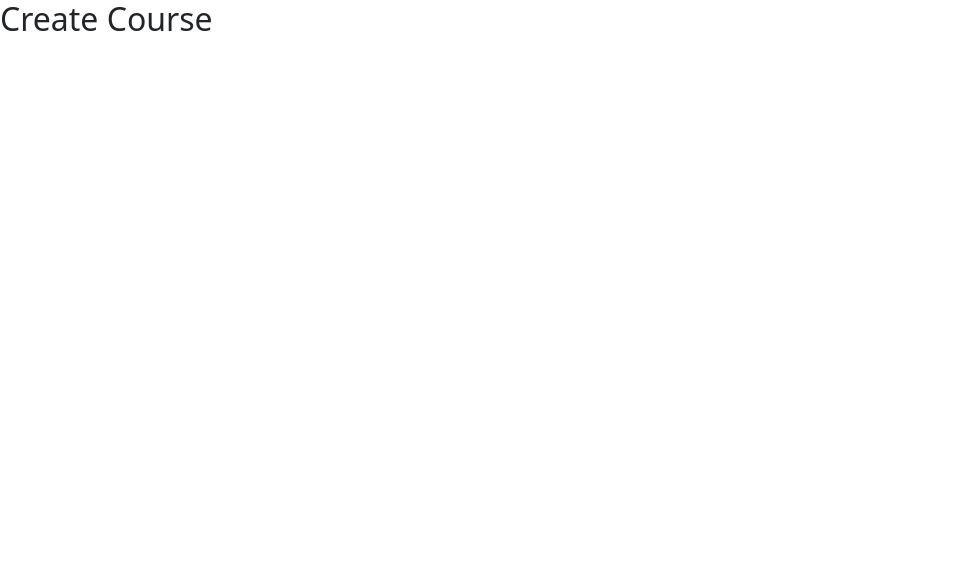
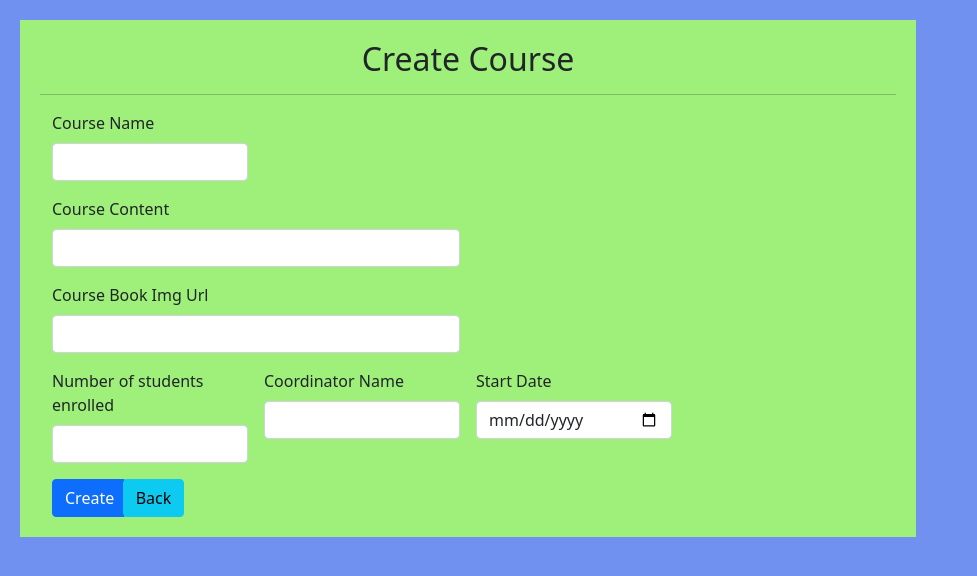
Before and after one commit to anurag1302/courses-app, a React (Create React App) app in the folder app/: page /createcourse in a window 1280 px wide. Shown: the top 576 px of the page, without its empty margins (0-977 px from the left). Built offline with nearby package versions, Linux system fonts and the light colour scheme; the HTML template or start-up script is replaced by a standard one.

Commit message:
Delete Course component added, API corrected, Error component added

```diff
--- a/app/src/components/APIs/API.js
+++ b/app/src/components/APIs/API.js
@@ -2,6 +2,8 @@ const API = {
   ALL_COURSES_API: `https://localhost:5001/GetAllCourses`,
   GET_COURSE_BY_ID: `https://localhost:5001/GetCoursesById/`,
   UPDATE_COURSE: `https://localhost:5001/UpdateCourse`,
+  CREATE_COURSE: `https://localhost:5001/CreateCourse`,
+  DELETE_COURSE: `https://localhost:5001/DeleteCourse/`,
 };
 
 export default API;
--- a/app/src/components/Courses/Courses.js
+++ b/app/src/components/Courses/Courses.js
@@ -1,10 +1,11 @@
 import React, { useState, useEffect } from "react";
 import API from "../APIs/API";
 import "./styles.css";
-import { Link } from "react-router-dom";
+import { Link, useHistory } from "react-router-dom";
 
 const Courses = () => {
   const [courses, setCourses] = useState([]);
+  const history = useHistory();
 
   useEffect(() => {
     let apiUrl = API.ALL_COURSES_API;
@@ -16,6 +17,28 @@ const Courses = () => {
     };
     fetchData();
   }, []);
+
+  const deleteCourse = async (e, id) => {
+    e.preventDefault();
+
+    let decision = window.confirm(
+      "Are you sure you want to delete the course?"
+    );
+
+    if (!decision) {
+      return;
+    } else {
+      let apiUrl = `${API.DELETE_COURSE}${id}`;
+      const requestOptions = {
+        method: "DELETE",
+      };
+
+      const response = await fetch(apiUrl, requestOptions);
+      const data = await response.json();
+      console.log(data);
+      window.location.reload();
+    }
+  };
 
   return (
     <div className="courses-div">
@@ -40,14 +63,21 @@ const Courses = () => {
               </li>
             </ul>
             <div className="card-body">
-              <Link to={link}>Edit</Link>
+              <Link className="btn btn-success" to={link}>
+                Edit
+              </Link>
+              <button
+                className="btn btn-danger"
+                onClick={(e) => {
+                  deleteCourse(e, item.id);
+                }}
+              >
+                Delete
+              </button>
             </div>
           </div>
         );
       })}
-      <div className="create-course">
-        <Link to="/createcourse">Create a Course</Link>
-      </div>
     </div>
   );
 };
--- a/app/src/components/Courses/styles.css
+++ b/app/src/components/Courses/styles.css
@@ -1,12 +1,13 @@
 .courses-div {
-  margin: 1rem;
+  /* margin: 1rem; */
   display: flex;
   justify-content: space-between;
+  flex-wrap: nowrap;
 }
 
 .courses-div img {
   width: 100%;
-  height: 250px;
+  height: 200px;
 }
 
 .courses-div .card {
@@ -16,14 +17,12 @@
 .courses-div .card ul li {
   background-color: khaki;
 }
-.create-course {
-  width: 10%;
-  height: 2rem;
-  background-color: black;
-  font-size: large;
-  font-weight: bold;
+
+.card-body a {
+  border-radius: 1rem;
 }
 
-.create-course a {
-  color: lime;
+.card-body button {
+  margin-left: 10px;
+  border-radius: 1rem;
 }
--- a/app/src/components/CreateCourse/CreateCourse.js
+++ b/app/src/components/CreateCourse/CreateCourse.js
@@ -1,9 +1,132 @@
-import React from "react";
+import React, { useState } from "react";
+import "./styles.css";
+import { useHistory } from "react-router-dom";
+import API from "../APIs/API";
 
 const CreateCourse = () => {
+  const history = useHistory();
+  const emptyCourse = {
+    courseName: "",
+    courseContent: "",
+    courseBook: "",
+    noOfStudents: "",
+    coordinatorName: "",
+    createdOn: "",
+  };
+
+  const [course, setCourse] = useState(emptyCourse);
+
+  const handleInput = (e) => {
+    const name = e.target.name;
+    const value = e.target.value;
+
+    setCourse({ ...course, [name]: value });
+  };
+
+  const createCourse = async (e) => {
+    e.preventDefault();
+
+    let apiUrl = API.CREATE_COURSE;
+
+    const requestOptions = {
+      method: "POST",
+      headers: { "Content-Type": "application/json" },
+      body: JSON.stringify(course),
+    };
+
+    const response = await fetch(apiUrl, requestOptions);
+    const data = await response.json();
+    console.log(data);
+    history.push("/");
+  };
+
+  const goBack = (e) => {
+    e.preventDefault();
+    history.goBack();
+  };
+
   return (
-    <div>
+    <div className="create-new-course">
       <h2>Create Course</h2>
+      <hr />
+      <div className="container">
+        <form className="row g-3">
+          <div className="col-md-3">
+            <label className="form-label">Course Name</label>
+            <input
+              type="text"
+              className="form-control"
+              value={course.courseName}
+              onChange={handleInput}
+              name="courseName"
+            />
+          </div>
+          <div className="row"></div>
+          <div className="col-6">
+            <label className="form-label">Course Content</label>
+            <input
+              type="text"
+              className="form-control"
+              value={course.courseContent}
+              onChange={handleInput}
+              name="courseContent"
+            />
+          </div>
+          <div className="row"></div>
+          <div className="col-6">
+            <label className="form-label">Course Book Img Url</label>
+            <input
+              type="text"
+              className="form-control"
+              value={course.courseBook}
+              onChange={handleInput}
+              name="courseBook"
+            />
+          </div>
+          <div className="row"></div>
+          <div className="col-md-3">
+            <label className="form-label">Number of students enrolled</label>
+            <input
+              type="text"
+              className="form-control"
+              value={course.noOfStudents}
+              onChange={handleInput}
+              name="noOfStudents"
+            />
+          </div>
+          <div className="col-md-3">
+            <label className="form-label">Coordinator Name</label>
+            <input
+              type="text"
+              className="form-control"
+              value={course.coordinatorName}
+              onChange={handleInput}
+              name="coordinatorName"
+            />
+          </div>
+          <div className="col-md-3">
+            <label className="form-label">Start Date</label>
+            <input
+              type="date"
+              className="form-control"
+              value={course.createdOn}
+              onChange={handleInput}
+              name="createdOn"
+            />
+          </div>
+          <div className="row"></div>
+          <div className="col-md-1">
+            <button className="btn btn-primary" onClick={createCourse}>
+              Create
+            </button>
+          </div>
+          <div className="col-md-1">
+            <button className="btn btn-info" onClick={goBack}>
+              Back
+            </button>
+          </div>
+        </form>
+      </div>
     </div>
   );
 };
--- /dev/null
+++ b/app/src/components/CreateCourse/styles.css
@@ -0,0 +1,11 @@
+.create-new-course {
+  width: 70%;
+  height: auto;
+  background-color: rgb(159, 240, 122);
+  margin: 20px;
+  padding: 20px;
+}
+
+h2 {
+  text-align: center;
+}
--- a/app/src/components/EditCourse/EditCourse.js
+++ b/app/src/components/EditCourse/EditCourse.js
@@ -64,8 +64,6 @@ const EditCourse = () => {
       headers: { "Content-Type": "application/json" },
       body: JSON.stringify(updateObject),
     };
-    console.log("hii");
-    console.log(updateObject);
 
     const response = await fetch(apiUrl, requestOptions);
     const data = await response.json();
--- /dev/null
+++ b/app/src/components/Error/Error.js
@@ -0,0 +1,21 @@
+import React from "react";
+import { useHistory } from "react-router-dom";
+
+const Error = () => {
+  const history = useHistory();
+  const goBack = () => {
+    history.push("/");
+  };
+  return (
+    <div>
+      <h2>Oops, page not found!!!</h2>
+      <div className="d-flex justify-content-center">
+        <button className="btn btn-dark" onClick={goBack}>
+          Back to Courses
+        </button>
+      </div>
+    </div>
+  );
+};
+
+export default Error;
--- a/app/src/components/Header/Header.js
+++ b/app/src/components/Header/Header.js
@@ -1,10 +1,12 @@
 import React from "react";
 import "./styles.css";
+import { Link } from "react-router-dom";
 
 const Header = () => {
   return (
     <div className="header-div">
       <h2>Courses App</h2>
+      <Link to="/createcourse">Create a Course</Link>
     </div>
   );
 };
--- a/app/src/components/Header/styles.css
+++ b/app/src/components/Header/styles.css
@@ -1,6 +1,11 @@
 .header-div {
   width: 100%;
-  height: 3rem;
+  height: auto;
   background-color: black;
   color: chartreuse;
 }
+
+.header-div a {
+  font-size: large;
+  font-weight: bold;
+}
--- a/app/src/index.css
+++ b/app/src/index.css
@@ -3,6 +3,7 @@ body {
   height: auto;
   margin: 0;
   padding: 0;
+  background-color: rgb(113, 145, 240) !important;
   font-family: -apple-system, BlinkMacSystemFont, "Segoe UI", "Roboto", "Oxygen",
     "Ubuntu", "Cantarell", "Fira Sans", "Droid Sans", "Helvetica Neue",
     sans-serif;
--- a/app/src/index.js
+++ b/app/src/index.js
@@ -7,6 +7,7 @@ import "../node_modules/bootstrap/dist/css/bootstrap.min.css";
 import { BrowserRouter, Switch, Route } from "react-router-dom";
 import EditCourse from "./components/EditCourse/EditCourse";
 import CreateCourse from "./components/CreateCourse/CreateCourse";
+import Error from "./components/Error/Error";
 
 ReactDOM.render(
   <React.StrictMode>
@@ -15,6 +16,7 @@ ReactDOM.render(
         <Route path="/" exact component={App} />
         <Route path="/edit/:id" exact component={EditCourse} />
         <Route path="/createcourse" exact component={CreateCourse} />
+        <Route component={Error} />
       </Switch>
     </BrowserRouter>
   </React.StrictMode>,
```
Also changed, not shown: 2 other files (tests, documents, lock files or other folders).
